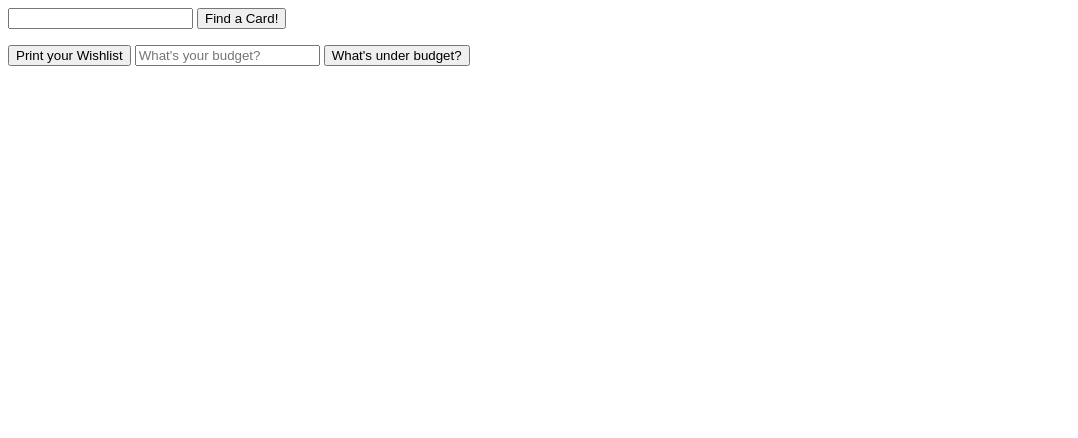
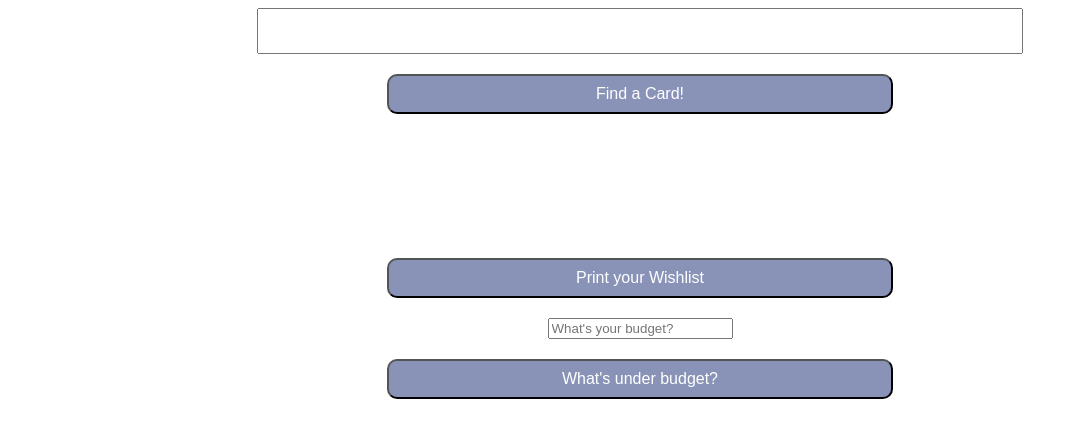
Before and after one commit to FlanaganReidy/magicwishlist, a plain HTML site: page index.html in a window 1280 px wide. Shown: the whole page, without its empty margins (0-1078 px from the left). Drawn offline with Linux system fonts and the light colour scheme.

Commit message:
styling by sara

```diff
--- a/index.html
+++ b/index.html
@@ -4,6 +4,7 @@
     <meta charset="utf-8">
     <title>Magic Wishlist</title>
     <link rel="stylesheet" href="style.css">
+    <link href="https://fonts.googleapis.com/css?family=Montserrat" rel="stylesheet">
     <!-- <link rel="stylesheet" href="https://maxcdn.bootstrapcdn.com/bootstrap/3.3.7/css/bootstrap.min.css" integrity="sha384-BVYiiSIFeK1dGmJRAkycuHAHRg32OmUcww7on3RYdg4Va+PmSTsz/K68vbdEjh4u" crossorigin="anonymous"> -->
   <body>
     <input class="searchword" type="text" name="searchword" value="">
--- a/style.css
+++ b/style.css
@@ -3,5 +3,46 @@ img{
 }
 .fetchedCards{
   display: flex;
+  flex-direction: column;
   align-items: center;
 }
+
+/*img{
+  padding: 40px auto;
+}*/
+
+body{
+  font-family: 'Montserrat', sans-serif;
+  color: purple;
+  display: flex;
+  justify-content: center;
+  flex-direction: column;
+  align-items: center;
+}
+
+h1{
+  text-align: center;
+  color: #73B1DB;
+}
+
+.underBudgetList{
+  height: 40px;
+  width: 60%;
+  text-align: center;
+}
+
+.searchword{
+  height: 40px;
+  width: 60%;
+}
+
+button{
+  background-color: #8993B8;
+  color: white;
+  border-radius: 10px;
+  outline: none;
+  height: 40px;
+  width: 40%;
+  margin: 20px auto;
+  font-size: 1em;
+}
```
